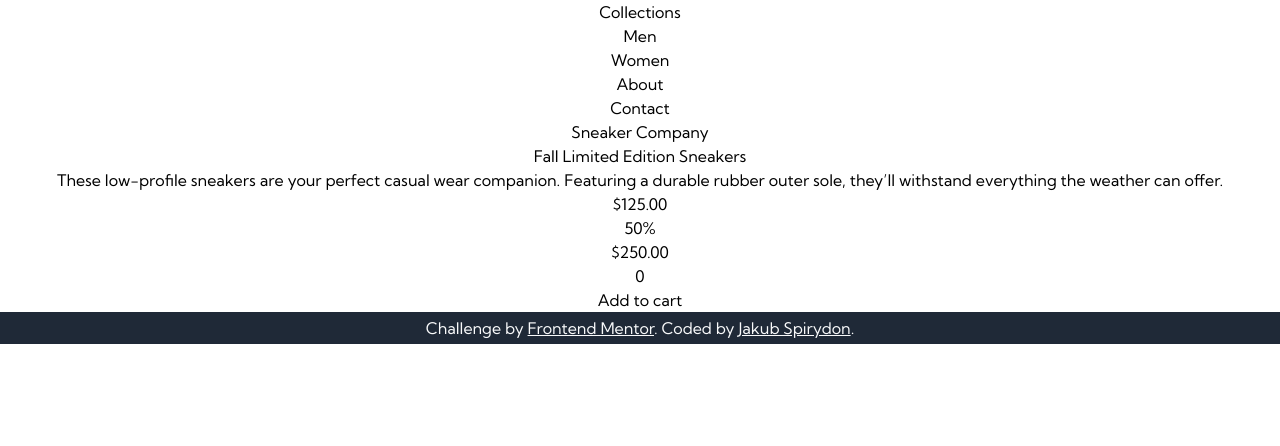
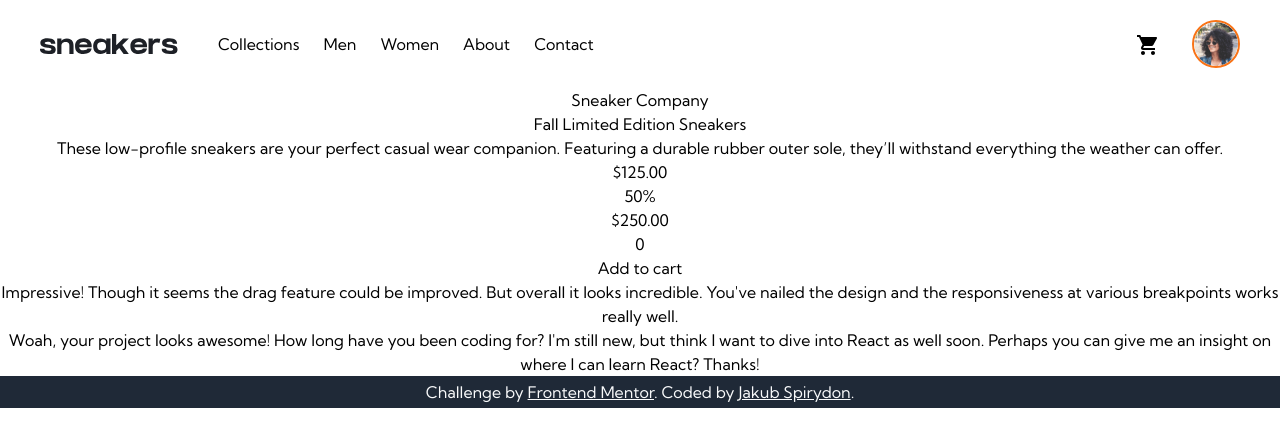
Before and after one commit to J4KUB-JS/ecommerce-product-page-with-comments, a React (Vite) app: page / in a window 1280 px wide. Shown: the top 446 px of the page. Built offline with nearby package versions, Linux system fonts and the light colour scheme.

Commit message:
top navigation

```diff
--- /dev/null
+++ b/components/Comment.tsx
@@ -0,0 +1,5 @@
+import React from "react";
+
+export const Comment = () => {
+  return <div>Hello</div>;
+};
--- a/constants/data.ts
+++ b/constants/data.ts
@@ -1,4 +1,4 @@
-export const comments = {
+export const data = {
   currentUser: {
     image: {
       png: "./images/avatars/image-juliusomo.png",
--- a/src/App.tsx
+++ b/src/App.tsx
@@ -1,22 +1,48 @@
 import "./App.css";
-
+import { data } from "../constants/data";
+import logo from "./assets/logo.svg";
+import ShoppingCartIcon from "@mui/icons-material/ShoppingCart";
+import profilePicture from "./assets/avatars/image-amyrobson.png";
+import MenuIcon from "@mui/icons-material/Menu";
 function App() {
   return (
     <>
-      <div className="font-KumbhSans">
-        <header>
-          <nav>
-            <div>{/* logo */}</div>
-            <ul>
-              <li>Collections</li>
-              <li>Men</li>
-              <li>Women</li>
-              <li>About</li>
-              <li>Contact</li>
+      <div className="font-KumbhSans max-w-screen-xl mx-auto">
+        <header className="flex w-full justify-between items-center md:px-10 px-5 py-5">
+          <nav className="flex items-center md:gap-10 gap-5">
+            <div className="md:hidden cursor-pointer active:text-orange-200">
+              <MenuIcon fontSize="large" />
+              {/* slide out menu */}
+            </div>
+            <img src={logo} />
+            <ul className="md:flex items-center gap-6 hidden">
+              <li className="hover:underline hover:text-orange-500 underline-offset-4">
+                Collections
+              </li>
+              <li className="hover:underline hover:text-orange-500 underline-offset-4">
+                Men
+              </li>
+              <li className="hover:underline hover:text-orange-500 underline-offset-4">
+                Women
+              </li>
+              <li className="hover:underline hover:text-orange-500 underline-offset-4">
+                About
+              </li>
+              <li className="hover:underline hover:text-orange-500 underline-offset-4">
+                Contact
+              </li>
             </ul>
           </nav>
-          {/* cart icon + on hover drop down*/}
-          {/* profile */}
+          <div className="flex items-center gap-6">
+            <div className="p-2 rounded-full cursor-pointer hover:bg-orange-500 hover:text-orange-50 active:bg-orange-300">
+              <ShoppingCartIcon />
+            </div>
+            {/* hover drop down */}
+            <img
+              src={profilePicture}
+              className="h-12 rounded-full border-orange-500 border-2 cursor-pointer"
+            />
+          </div>
         </header>
 
         <section id="product-page">
@@ -37,7 +63,11 @@ function App() {
             <div> Add to cart</div>
           </div>
         </section>
-        <section id="comments">{/* map thro comments */}</section>
+        <section id="comments">
+          {data.comments.map((item, index) => {
+            return <div key={index}>{item.content}</div>;
+          })}
+        </section>
       </div>
       <footer className="font-KumbhSans bg-gray-800 text-gray-50 py-1">
         Challenge by{" "}
```
